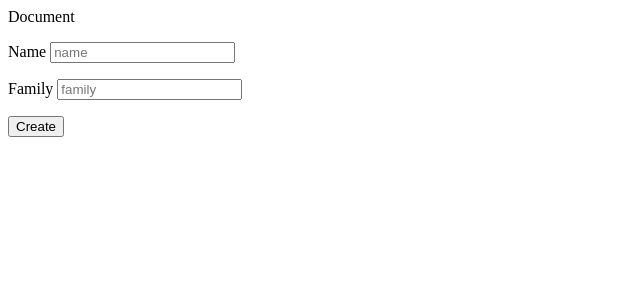
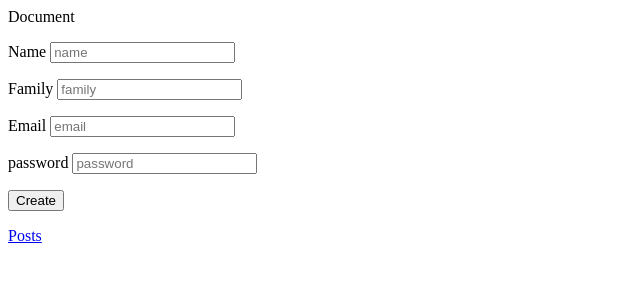
Before and after one commit to LokiFiasko/test_flask_app, a Flask app: page /create in a window 1280 px wide. Shown: the top 300 px of the page, without its empty margins (0-640 px from the left). Run offline with Flask 2, Linux system fonts and the light colour scheme; parts of the project's set-up code (start-up, migrations or seed data) failed here and were passed over.

Commit message:
ismenil nemnoshko

```diff
--- a/app.py
+++ b/app.py
@@ -14,10 +14,14 @@ def create():
     if request.method == 'POST':
         name = request.form['name']
         family = request.form['family']
+        Email = request.form['Email']
+        password = request.form['password']
 
         Post.create(
             name = name,
-            family = family
+            family = family,
+            Email = Email,
+            password = password
         )
         return redirect('/')
     return render_template('create.html')
--- a/models.py
+++ b/models.py
@@ -19,6 +19,8 @@ class Post(BaseModel):
     name = CharField(max_length=255, null=False)
     family = CharField(max_length=255, null=False)
     date = DateField(default=datetime.now)
+    Email = CharField(max_length=55, null=False)
+    password = CharField(max_length=55, null=False)
 
     def __repr__(self):
         return self.name
--- a/templates/create.html
+++ b/templates/create.html
@@ -17,8 +17,17 @@
             <input type="text" name="family" placeholder="family"></input>
         </p>
         <p>
-            <button type="submit">Create</button>
+            <label for="Email">Email</label>
+            <input type="text" name="Email" placeholder="email"></input>
         </p>
+        <p>
+            <label for="password">password</label>
+            <input type="text" name="password" placeholder="password"></input>
+        </p>
+    </p>
+        <button type="submit">Create</button>
+    <p>
+        <a href="/">Posts</a>
     </form>
 
 </body>
--- /dev/null
+++ b/templates/style.css
@@ -0,0 +1,5 @@
+.wrapper {
+    background-color: blueviolet;
+    border-color: black;
+
+}
```
Also changed, not shown: templates/index.html (+7 -0 lines).
